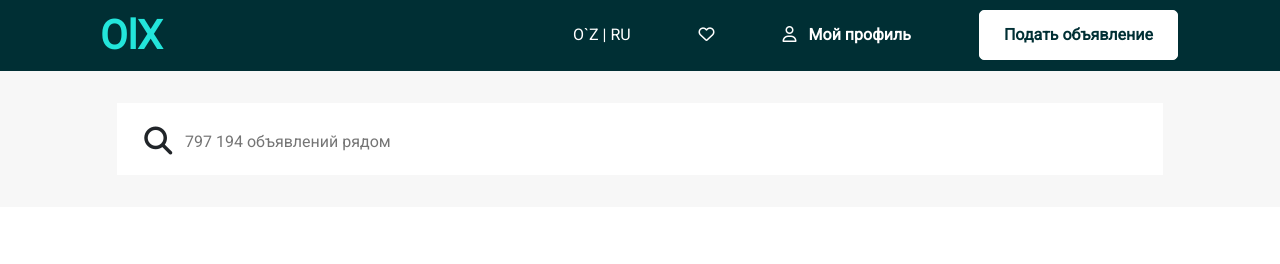
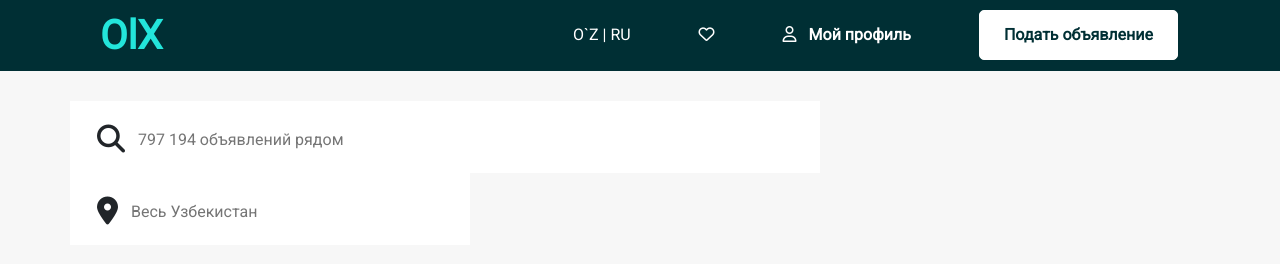
Before and after one commit to Eldor99/olx, a plain HTML site: page index.html in a window 1280 px wide. Drawn offline with nearby package versions, Linux system fonts and the light colour scheme.

Commit message:
Search CIty

```diff
--- a/index.html
+++ b/index.html
@@ -44,11 +44,22 @@
 
     <!-- Searchbar -->
     <div class="search-bar">
-        <div class="container search">
+        <div class="container">
             <form action="">
-            <i style="font-size: 28px;" class="fas fa-search"></i>
-            <input placeholder="797 194 объявлений рядом" type="text">
-        </form>
+                <div class="search search-item">
+                    <i style="font-size: 28px;" class="fas fa-search"></i>
+                    <input placeholder="797 194 объявлений рядом" type="text">
+                </div>
+                <!-- <div class="search-city">
+                    <input placeholder="Search CIty" type="text">
+
+                </div> -->
+                <div class="search search-city">
+                    <!-- <i style="font-size: 28px;" class="fas fa-search"></i> -->
+                    <i  style="font-size: 28px;" class="fas fa-map-marker-alt"></i>
+                    <input placeholder="Весь Узбекистан" type="text">
+                </div>
+            </form>
         </div>
     </div>
 
--- a/styles/style.css
+++ b/styles/style.css
@@ -68,13 +68,18 @@ a{
 /* SearchBar */
 .search-bar{
     background: #f7f7f7;
-    padding: 2em;
+    padding: 1.5em 2em ;
 }
 
 .search{
     background-color: white;
     padding: 1.25em;
-    width: 86%;
+    width: 750px;
+    margin: 0em 0em;
+    /* margin: -.5em 0; */
+    text-align: left;
+    position: relative;
+    display: inline-block;
 }
 
 p{
@@ -94,3 +99,12 @@ input{
     position: relative;
     top: 4px;
 }
+
+.search-city{
+    display: inline-block;
+    /* padding: 1.25em; */
+    /* margin: 0em 2em; */
+    margin-left: 0em ;
+    width: 400px;
+    /* margin-left: 48em; */
+}
```
